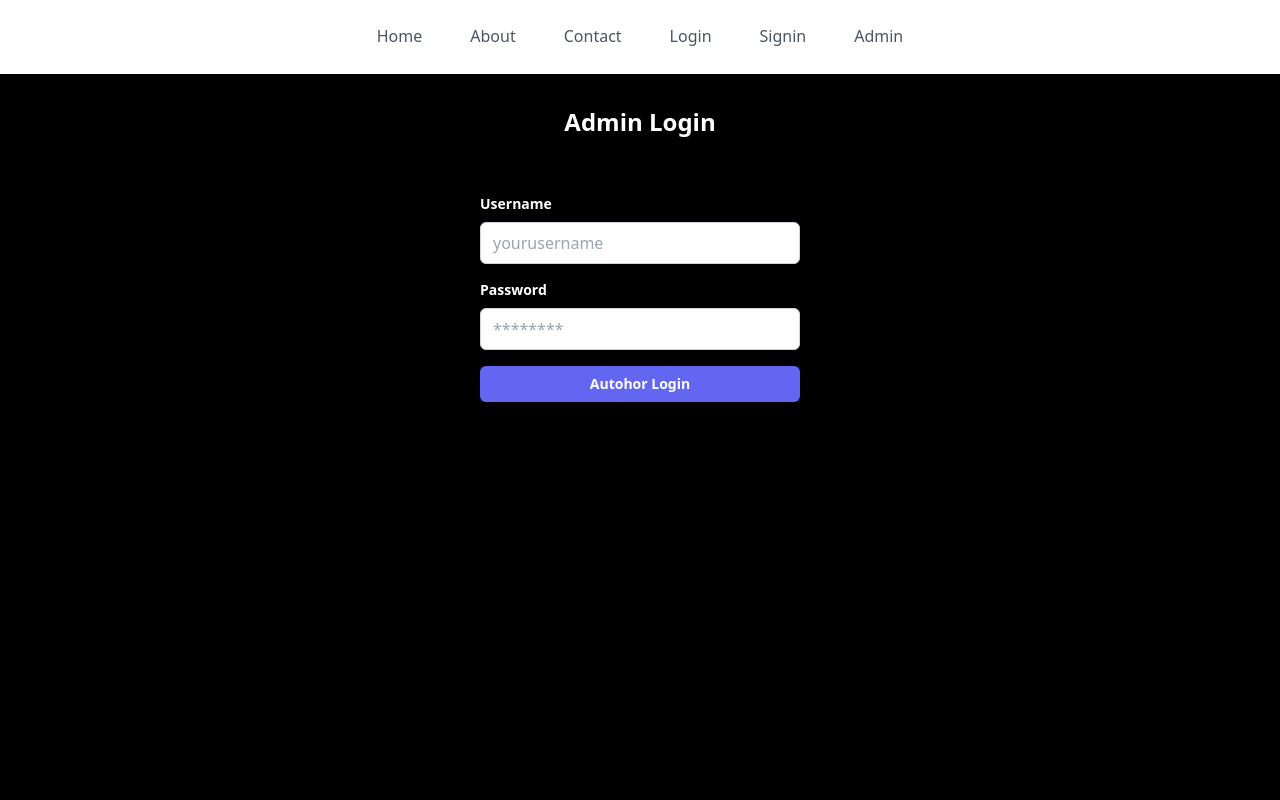
After one commit to pawan-suthar/Inotes, a Django app: page /login_admin in a window 1280 px wide. The commit adds this page. Run offline with Django 4.2, Linux system fonts and the light colour scheme; some libraries are stand-ins or nearby versions.

Commit message:
admin login custom  page added

```diff
--- a/notes/templates/base.html
+++ b/notes/templates/base.html
@@ -29,13 +29,18 @@
                     border-transparent
                     hover:text-gray-800 dark:hover:text-gray-200
                     hover:border-blue-500 mx-1.5 sm:mx-6 capitalize">Contact</a>
-                <a href="{% url 'login' %}" class="border-b-2 border-transparent
+                <a href="{% url 'userlogin' %}" class="border-b-2
+                    border-transparent
                     hover:text-gray-800 dark:hover:text-gray-200
                     hover:border-blue-500 mx-1.5 sm:mx-6 capitalize">Login</a>
                 <a href="{% url 'signin' %}" class="border-b-2
                     border-transparent
                     hover:text-gray-800 dark:hover:text-gray-200
                     hover:border-blue-500 mx-1.5 sm:mx-6 capitalize">Signin</a>
+                <a href="{% url 'login_admin' %}" class="border-b-2
+                    border-transparent
+                    hover:text-gray-800 dark:hover:text-gray-200
+                    hover:border-blue-500 mx-1.5 sm:mx-6 capitalize">Admin</a>
             </div>
         </nav>
         {% block body %}
--- /dev/null
+++ b/notes/templates/loginadmin.html
@@ -0,0 +1,53 @@
+{% extends "base.html" %}
+{% load static %}
+{% block body %}
+
+<!-- component -->
+
+
+<body class="bg-black">
+    <div class="container mx-auto py-8">
+        <h1 class="text-2xl font-bold mb-6 text-center text-white">Admin
+            Login </h1>
+        <form method="post" class="w-full max-w-sm mx-auto bg-black p-8
+            rounded-md
+            shadow-md">
+            {% csrf_token %}
+            <div class="mb-4">
+                <label class="block text-white text-sm font-bold mb-2"
+                    for="username">Username</label>
+                <input class="w-full px-3 py-2 border border-gray-300
+                    rounded-md
+                    focus:outline-none focus:border-indigo-500"
+                    type="text" id="username" name="auser"
+                    placeholder="yourusername">
+            </div>
+
+            <div class="mb-4">
+                <label class="block text-white text-sm font-bold mb-2"
+                    for="password">Password</label>
+                <input class="w-full px-3 py-2 border border-gray-300
+                    rounded-md
+                    focus:outline-none focus:border-indigo-500"
+                    type="password" id="password" name="apass"
+                    placeholder="********">
+            </div>
+
+            <button
+                class="w-full bg-indigo-500 text-white text-sm font-bold
+                py-2
+                px-4 rounded-md hover:bg-indigo-600 transition duration-300"
+                type="submit">Autohor Login</button>
+        </form>
+    </div>
+
+</body>
+
+
+
+
+
+
+
+
+{% endblock body %}
--- a/notes/urls.py
+++ b/notes/urls.py
@@ -7,6 +7,8 @@ urlpatterns = [
     path('', home, name='home'),
     path('about', about, name='about'),
     path('contact', contact, name='contact'),
-    path('login', login, name='login'),
+    path('login', userlogin, name='userlogin'),
     path('signin', signin, name='signin'),
+    path('login_admin', login_admin, name='login_admin'),
+
 ]
--- a/notes/views.py
+++ b/notes/views.py
@@ -1,4 +1,7 @@
-from django.shortcuts import render
+from django.shortcuts import render, redirect
+from django.contrib.auth.models import User
+from .models import *
+from django.contrib.auth import authenticate, login, logout
 
 # Create your views here.
 
@@ -16,7 +19,7 @@ def contact(request):
     return render(request, 'contact.html')
 
 
-def login(request):
+def userlogin(request):
 
     return render(request, 'login.html')
 
@@ -24,3 +27,22 @@ def login(request):
 def signin(request):
 
     return render(request, 'signin.html')
+
+
+def login_admin(request):
+    error = ""
+    if request.method == 'POST':
+        u = request.POST['auser']
+        p = request.POST['apass']
+        user = authenticate(username=u, password=p)
+        try:
+            if user.is_staff:
+                login(request, user)
+                error = 'no'
+            else:
+                error = 'yes'
+        except:
+            error = 'yes'
+
+    d = {'error': error}
+    return render(request, 'loginadmin.html', d)
```
Also changed, not shown: db.sqlite3.
